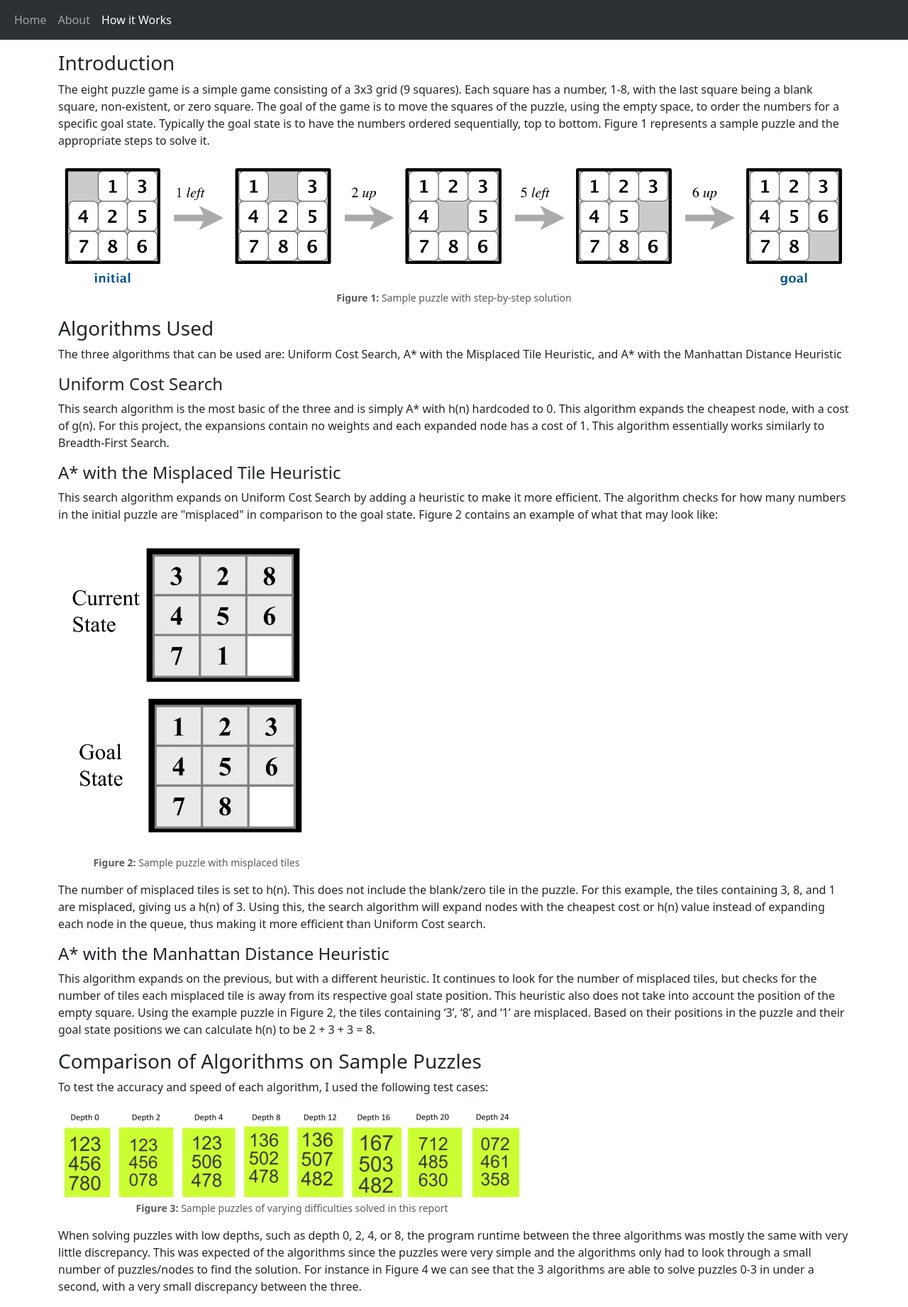
After one commit to dramos2001/The-Eight-Puzzle-Solver, a Flask app: page /how_it_works in a window 1280 px wide. The commit adds this page. Shown: the top 1842 px of the page at 71% size. Run offline with Flask 3, Linux system fonts and the light colour scheme.

Commit message:
Inputted data gets to backend solver; added new pages

```diff
--- a/app/app.py
+++ b/app/app.py
@@ -1,5 +1,6 @@
 from flask import Flask, render_template, request
-import subprocess
+#import subprocess
+import solver
 
 app = Flask(__name__)
 
@@ -36,6 +37,7 @@ def index():
 
             # run another python file
             # subprocess.run(['python', 'main.py'])
+            solver.main(selected_algo, initial_values)
         elif 'reset' in request.form:
             # reset button clicked, set all values to 0
             for i in range(3):
@@ -48,6 +50,13 @@ def index():
 
     return render_template('index.html', values=initial_values, selected_algo=selected_algo)
 
+@app.route('/about')
+def about():
+    return render_template('about.html')
+
+@app.route('/how_it_works')
+def hiw():
+    return render_template('hiw.html')
 
 if __name__ == '__main__':
     app.run(debug=True)
--- /dev/null
+++ b/app/templates/hiw.html
@@ -0,0 +1,235 @@
+<!DOCTYPE html>
+<html lang="en">
+	<head>
+		<meta charset="UTF-8">
+		<meta name="viewport" content="width=device-width, initial-scale=1.0">
+		<title>How It Works</title>
+		<link href="https://cdn.jsdelivr.net/npm/bootstrap@5.3.2/dist/css/bootstrap.min.css" rel="stylesheet" integrity="sha384-T3c6CoIi6uLrA9TneNEoa7RxnatzjcDSCmG1MXxSR1GAsXEV/Dwwykc2MPK8M2HN" crossorigin="anonymous">
+	</head>
+    <body>
+        <nav class="navbar navbar-expand-lg bg-body-tertiary" data-bs-theme="dark">
+			<div class="container-fluid">
+			  <button class="navbar-toggler" type="button" data-bs-toggle="collapse" data-bs-target="#navbarNav" aria-controls="navbarNav" aria-expanded="false" aria-label="Toggle navigation">
+				<span class="navbar-toggler-icon"></span>
+			  </button>
+			  <div class="collapse navbar-collapse" id="navbarNav">
+				<ul class="navbar-nav">
+				  <li class="nav-item">
+					<a class="nav-link" href="/">Home</a>
+				  </li>
+				  <li class="nav-item">
+					<a class="nav-link" href="/about">About</a>
+				  </li>
+				  <li class="nav-item">
+					<a class="nav-link active" aria-current="page" href="/how_it_works">How it Works</a>
+				  </li>
+				</ul>
+			  </div>
+			</div>
+		</nav>
+
+        <div class="container my-3">
+            <h3>Introduction</h3>
+            <p>
+                The eight puzzle game is a simple game consisting of a 3x3 grid (9 squares). Each
+                square has a number, 1-8, with the last square being a blank square, non-existent, or zero
+                square. The goal of the game is to move the squares of the puzzle, using the empty
+                space, to order the numbers for a specific goal state. Typically the goal state is to have
+                the numbers ordered sequentially, top to bottom. Figure 1 represents a sample puzzle
+                and the appropriate steps to solve it.
+            </p>
+            <!--Insert image here-->
+            <!-- <img src="{{ url_for('static', filename='4moves.png') }}" class="img-fluid mx-auto d-block" alt="Sample puzzle with 4 possible moves"> -->
+            <figure class="figure">
+                <img src="{{ url_for('static', filename='4moves.png') }}" class="img-fluid mx-auto d-block" alt="Sample puzzle with 4 possible moves">
+                <figcaption class="figure-caption text-center"><b>Figure 1:</b> Sample puzzle with step-by-step solution</figcaption>
+            </figure>
+            <h3>Algorithms Used</h3>
+            <p>
+                The three algorithms that can be used are: Uniform Cost Search, A* with the Misplaced
+                Tile Heuristic, and A* with the Manhattan Distance Heuristic
+            </p>
+
+            <h4>Uniform Cost Search</h4>
+            <p>
+                This search algorithm is the most basic of the three and is simply A* with h(n)
+                hardcoded to 0. This algorithm expands the cheapest node, with a cost of g(n). For this
+                project, the expansions contain no weights and each expanded node has a cost of 1.
+                This algorithm essentially works similarly to Breadth-First Search.
+            </p>
+
+            <h4>A* with the Misplaced Tile Heuristic</h4>
+            <p>
+                This search algorithm expands on Uniform Cost Search by adding a heuristic to make it
+                more efficient. The algorithm checks for how many numbers in the initial puzzle are
+                "misplaced" in comparison to the goal state. Figure 2 contains an example of what that
+                may look like:
+            </p>
+
+            <!--Insert image here-->
+            <figure class="figure">
+                <img src="{{ url_for('static', filename='puzzle.png') }}" class="img-fluid mx-auto d-block" alt="Sample initial and goal state">
+                <figcaption class="figure-caption text-center"><b>Figure 2:</b> Sample puzzle with misplaced tiles</figcaption>
+            </figure>
+
+            <p>
+                The number of misplaced tiles is set to h(n). This does not include the blank/zero tile in
+                the puzzle. For this example, the tiles containing 3, 8, and 1 are misplaced, giving us
+                a h(n) of 3. Using this, the search algorithm will expand nodes with the cheapest cost or
+                h(n) value instead of expanding each node in the queue, thus making it more efficient
+                than Uniform Cost search.
+            </p>
+
+            <h4>A* with the Manhattan Distance Heuristic</h4>
+            <p>This algorithm expands on the previous, but with a different heuristic. It continues to
+                look for the number of misplaced tiles, but checks for the number of tiles each
+                misplaced tile is away from its respective goal state position. This heuristic also does
+                not take into account the position of the empty square. Using the example puzzle in Figure 2, the tiles containing ‘3’, ‘8’, and ‘1’ are misplaced.
+                Based on their positions in the puzzle and their goal state positions we can calculate
+                h(n) to be 2 + 3 + 3 = 8.
+            </p>
+
+            <h3>Comparison of Algorithms on Sample Puzzles</h3>
+            <p>To test the accuracy and speed of each algorithm, I used the following test cases:</p>
+
+            <!--Insert image here-->
+            <figure class="figure">
+                <img src="{{ url_for('static', filename='puzzles.png') }}" class="img-fluid mx-auto d-block" alt="Sample puzzles of varying difficulties">
+                <figcaption class="figure-caption text-center"><b>Figure 3:</b> Sample puzzles of varying difficulties solved in this report</figcaption>
+            </figure>
+
+            <p>
+                When solving puzzles with low depths, such as depth 0, 2, 4, or 8, the program runtime
+                between the three algorithms was mostly the same with very little discrepancy. This was
+                expected of the algorithms since the puzzles were very simple and the algorithms only
+                had to look through a small number of puzzles/nodes to find the solution. For instance in
+                Figure 4 we can see that the 3 algorithms are able to solve puzzles 0-3 in under a
+                second, with a very small discrepancy between the three.
+            </p>
+            <p>
+                However, this was not the case when it came to puzzles of large depth. Uniform cost
+                search doesn’t use any heuristics to minimize the number of nodes to search through,
+                so it ends up looking through every node of the queue. This is really apparent when
+                attempting to solve a puzzle of large depth since there are hundreds of puzzles to look
+                through. Both the Misplaced Tile heuristic and Manhattan Distance heuristic do a great
+                job of reducing the runtime of the algorithm. The difference between both of these
+                algorithms is very minimal, with the largest gap being about 3 seconds when solving a
+                puzzle of depth 20. Figure 4 displays the runtime (in seconds) for each algorithm solving
+                each of the sample puzzles shown above (minus the depth 24 one).
+            </p>
+
+            <!--insert table here-->
+            <table class="table table-striped table-hover table-bordered">
+                <thead>
+                    <tr>
+                        <th scope="col">Algorithms</th>
+                        <th scope="col">Puzzle 0 (Depth 0)</th>
+                        <th scope="col">Puzzle 1 (Depth 2)</th>
+                        <th scope="col">Puzzle 2 (Depth 4)</th>
+                        <th scope="col">Puzzle 3 (Depth 8)</th>
+                        <th scope="col">Puzzle 4 (Depth 12)</th>
+                        <th scope="col">Puzzle 5 (Depth 16)</th>
+                        <th scope="col">Puzzle 6 (Depth 20)</th>
+                    </tr>
+                </thead>
+                <tbody>
+                    <tr>
+                        <th scope="row">UCS</th>
+                        <td>0</td>
+                        <td>0.001</td>
+                        <td>0.024</td>
+                        <td>0.229</td>
+                        <td>2.464</td>
+                        <td>28.437</td>
+                        <td>648.832</td>
+                    </tr>
+                    <tr>
+                        <th scope="row">MTH</th>
+                        <td>0</td>
+                        <td>0.002</td>
+                        <td>0.003</td>
+                        <td>0.012</td>
+                        <td>0.123</td>
+                        <td>0.709</td>
+                        <td>3.187</td>
+                    </tr>
+                    <tr>
+                        <th scope="row">MDH</th>
+                        <td>0</td>
+                        <td>0.002</td>
+                        <td>0.004</td>
+                        <td>0.010</td>
+                        <td>0.025</td>
+                        <td>0.096</td>
+                        <td>0.312</td>
+                    </tr>
+                </tbody>
+            </table>
+
+            <p>
+                In this table we can see a clear discrepancy in time between Uniform Cost search and
+                the two heuristic searches at puzzles with depths 16 and 20. Interestingly, the
+                algorithms run at very similar speeds at puzzles with depths 0 to 8. A small gap is first
+                shown at puzzle 4 when it comes to Uniform Cost search versus the other two,
+                however, this gap is very minor and negligible. This table goes to show how much more
+                efficient heuristic searches can be for problems of large depth/complexity.
+            </p>
+            <p>
+                Furthermore, we can see a clear difference in efficiency between the three algorithms
+                when looking at maximum queue size and the number of nodes expanded by each
+                algorithm on each puzzle. Figure 5 below shows the number of nodes expanded by
+                each algorithm when going through puzzles of various depths.
+            </p>
+
+            <!--Insert graph here-->
+            <figure class="figure">
+                <img src="{{ url_for('static', filename='graph1.png') }}" class="img-fluid mx-auto d-block" alt="Graph of number of nodes expanded vs solution depth">
+                <figcaption class="figure-caption text-center"><b>Figure 4:</b> Number of nodes expanded vs solution depth graph; smaller number of nodes expanded = more efficient algorithm</figcaption>
+            </figure>
+
+            <p>
+                The number of nodes expanded by the three algorithms is negligible at puzzles of
+                depths 0 to 8. At depth 12 we see a jump in difference between Uniform Cost Search
+                and the other two searches. This number then grows exponentially for UCS for puzzles
+                of depth 16 and 20, most likely continuing to grow exponentially for larger depths. Misplaced Tile and Manhattan Distance Searches grow a bit, however, do not see a
+                major spike in their number of nodes like UCS did.
+            </p>
+            <p>
+                Moreover, Figure 6 below shares the same story regarding efficiency between the three
+                algorithms. The three share similar results for queue size on puzzles of depths 0 to 8.
+                UCS sees a jump at depth 12 and continues to grow exponentially for depths 16 and up.
+                However, Misplaced Tile search and Manhattan Distance search do not seem as big of
+                a jump.
+            </p>
+
+            <!--Insert graph here-->
+            <figure class="figure">
+                <img src="{{ url_for('static', filename='graph2.png') }}" class="img-fluid mx-auto d-block" alt="Graph of max queue size vs solution depth">
+                <figcaption class="figure-caption text-center"><b>Figure 5:</b> Max queue size vs solution depth graph; smaller queue size = more efficient algorithm</figcaption>
+            </figure>
+
+            <h3>Conclusion</h3>
+            <p>
+                Considering the three algorithms implemented in this project and comparing each one
+                to each other, we can conclude that:
+            </p>
+            <ul>
+                <li>
+                    The three algorithms performed roughly similarly for most puzzles. A difference in
+                    efficiency between the three algorithms is noticeable around puzzles of depth 12
+                    and higher.
+                </li>
+                <li>
+                    Uniform cost search does poorly with complex puzzles with large depths due to
+                    having to look through all nodes.
+                </li>
+                <li>
+                    Misplaced tile and Manhattan heuristics do a stellar job of improving the
+                    efficiency of the search. The difference between the two at large depths is not too
+                    big, however, whether or not you choose to implement one over the other is
+                    up for debate
+                </li>
+            </ul>
+        </div>
+    </body>
+</html>
```
Also changed, not shown: app/solver.py (added, +273 -0 lines), app/templates/about.html (added, +35 -0 lines), app/templates/index.html (+27 -6 lines), app/static/4moves.png (added), app/static/graph1.png (added), app/static/graph2.png (added), app/static/puzzle.png (added), app/static/puzzles.png (added).
